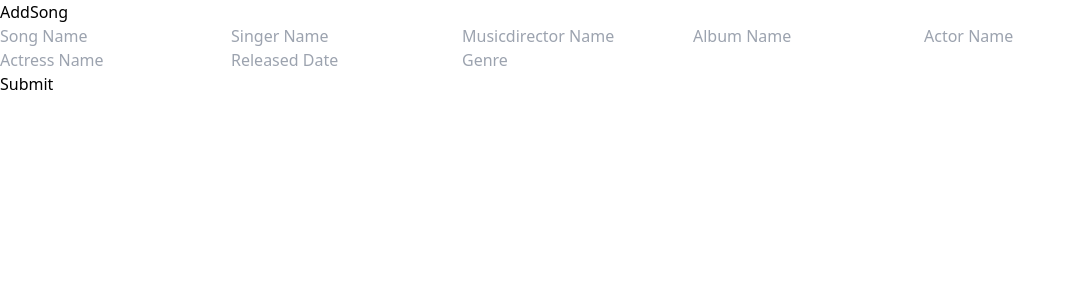
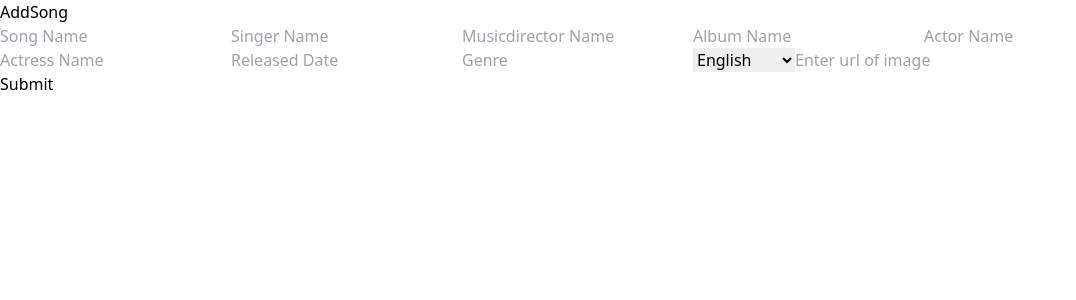
Before and after one commit to rajkumarv2022/MusicPlayer, a React (Vite) app: page /admin/1/addSong in a window 1280 px wide. Shown: the top 300 px of the page, without its empty margins (0-1076 px from the left). Built offline with nearby package versions, Linux system fonts and the light colour scheme.

Commit message:
commited

```diff
--- a/src/Admin/AddSong.tsx
+++ b/src/Admin/AddSong.tsx
@@ -10,11 +10,13 @@ export default function AddSong() {
   const [actressname,setActressname]=useState('');
   const [releaseddate,setReleaseddate] = useState('');
   const [genrename,setGenrename] = useState('');
+  const [language,setLanguage] = useState('English');
+  const [imageurl,setImageurl] = useState('');
 
   const addSong = (e:any) => {
     e.preventDefault();
 
-    if (!songname || !singername || !musicdirector || !albumname || !actorname || !actressname || !releaseddate || !genrename) {
+    if (!songname || !singername || !musicdirector || !albumname || !actorname || !actressname || !releaseddate || !genrename || !language || !imageurl) {
       alert('Please fill in all fields');
       return;
     }
@@ -27,7 +29,9 @@ export default function AddSong() {
       actorname,
       actressname,
       releaseddate,
-      genrename
+      genrename,
+      language,
+      imageurl
     })
     .then(result => {
       console.log(result);
@@ -40,6 +44,9 @@ export default function AddSong() {
       setActressname('');
       setReleaseddate('');
       setGenrename('');
+      //setLanguage('');
+      setImageurl('');
+      alert('Song added successfully');
     })
     .catch(err => console.log(err));
   };
@@ -49,16 +56,25 @@ export default function AddSong() {
       <h1 className='text-3xl'>AddSong</h1>
       <form id='form1' className='flex flex-col gap-4 border border-green-400 rounded-lg h-full w-full max-w-2xl items-center justify-center text-black'>
         <div className='flex flex-col gap-8 w-full max-w-xl'>
-          <input id='inf' className='px-4 py-2 outline-green-400' value={songname} onChange={(e) => { setSongname(e.target.value) }} type="text" placeholder="Song Name"/>
-          <input className='px-4 py-2 outline-green-400' value={singername} onChange={(e) => { setSingername(e.target.value ) } } type="text" placeholder="Singer Name"/>
-          <input className='px-4 py-2 outline-green-400' value={musicdirector} onChange={(e) => { setMusicdirector(e.target.value)}} type="text" placeholder="Musicdirector Name"/>
-          <input className='px-4 py-2 outline-green-400' value={albumname} onChange={(e) => { setAlbumname(e.target.value)}} type="text" placeholder="Album Name"/>
-          <input className='px-4 py-2 outline-green-400' value={actorname} onChange={(e) => {setActorname(e.target.value)}} type="text" placeholder="Actor Name"/>
-          <input className='px-4 py-2 outline-green-400' value={actressname} onChange={(e) => {setActressname(e.target.value)}} type="text" placeholder="Actress Name"/>
-          <input className='px-4 py-2 outline-green-400' value={releaseddate} onChange={(e) => {setReleaseddate(e.target.value)}} type="text" placeholder="Released Date"/>
-          <input className='px-4 py-2 outline-green-400' value={genrename} onChange={(e) => {setGenrename(e.target.value)}} type="text" placeholder="Genre"/>
+          <input className='px-4  outline-green-400' value={songname} onChange={(e) => { setSongname(e.target.value) }} type="text" placeholder="Song Name"/>
+          <input className='px-4  outline-green-400' value={singername} onChange={(e) => { setSingername(e.target.value ) } } type="text" placeholder="Singer Name"/>
+          <input className='px-4  outline-green-400' value={musicdirector} onChange={(e) => { setMusicdirector(e.target.value)}} type="text" placeholder="Musicdirector Name"/>
+          <input className='px-4  outline-green-400' value={albumname} onChange={(e) => { setAlbumname(e.target.value)}} type="text" placeholder="Album Name"/>
+          <input className='px-4  outline-green-400' value={actorname} onChange={(e) => {setActorname(e.target.value)}} type="text" placeholder="Actor Name"/>
+          <input className='px-4  outline-green-400' value={actressname} onChange={(e) => {setActressname(e.target.value)}} type="text" placeholder="Actress Name"/>
+          <input className='px-4  outline-green-400' value={releaseddate} onChange={(e) => {setReleaseddate(e.target.value)}} type="text" placeholder="Released Date"/>
+          <input className='px-4  outline-green-400' value={genrename} onChange={(e) => {setGenrename(e.target.value)}} type="text" placeholder="Genre"/>
+          <select className='px-4 outline-green-400' onChange={(e) => {setLanguage(e.target.value)}}>
+            <option value="English">English</option>
+            <option value="Tamil">Tamil</option>
+            <option value="Hindi">Hindi</option>
+            <option value="Malayalam">Malayalam</option>
+            <option value="Kannadam">Kannadam</option>
+            <option value="Telungu">Telungu</option>
+          </select>
+         <input className='px-4' type="text" value={imageurl} onChange={(e) => {setImageurl(e.target.value)}} placeholder='Enter url of image' />
         </div>
-        <button onClick={addSong} className='bg-blue-400 text-white py-2 px-5 rounded-sm'type='submit'>Submit</button>
+        <button onClick={addSong} className='bg-blue-400 text-white py-1 px-5 rounded-sm'type='submit'>Submit</button>
       </form>
     </div>
   )
```
